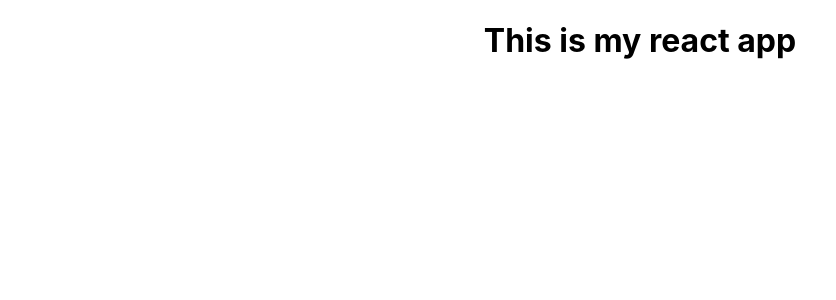
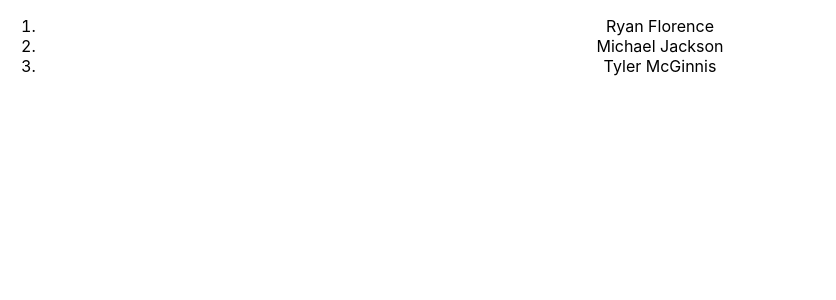
Before and after one commit to silvodesigns/contact-list, a React (Create React App) app: page / in a window 1280 px wide. Shown: the top 300 px of the page, without its empty margins (0-836 px from the left). Built offline with nearby package versions, Linux system fonts and the light colour scheme.

Commit message:
passing props to List

```diff
--- a/src/App.js
+++ b/src/App.js
@@ -1,4 +1,5 @@
 import React, {Component} from 'react';
+import ListContacts from  './ListContacts.js';
 import './App.css';
 
 const contacts = [
@@ -26,7 +27,7 @@
  render() {
       return (
           <div className="App">
-          <h1>This is my react app</h1>
+              <ListContacts contacts={contacts}/>
           </div>
       );
  }
--- a/src/ListContacts.js
+++ b/src/ListContacts.js
@@ -1,9 +1,15 @@
-import React, {component} from 'react';
+import React, {Component} from 'react';
 
 class ListContacts extends Component {
     render(){
         return (
-            <ol className="contact-list"></ol>
+            <ol className="contact-list">
+                {this.props.contacts.map((contact) => (
+                <li key={contact.id}>
+                    {contact.name}
+                </li>
+                ))}
+            </ol>
         )
     }
 }
```
